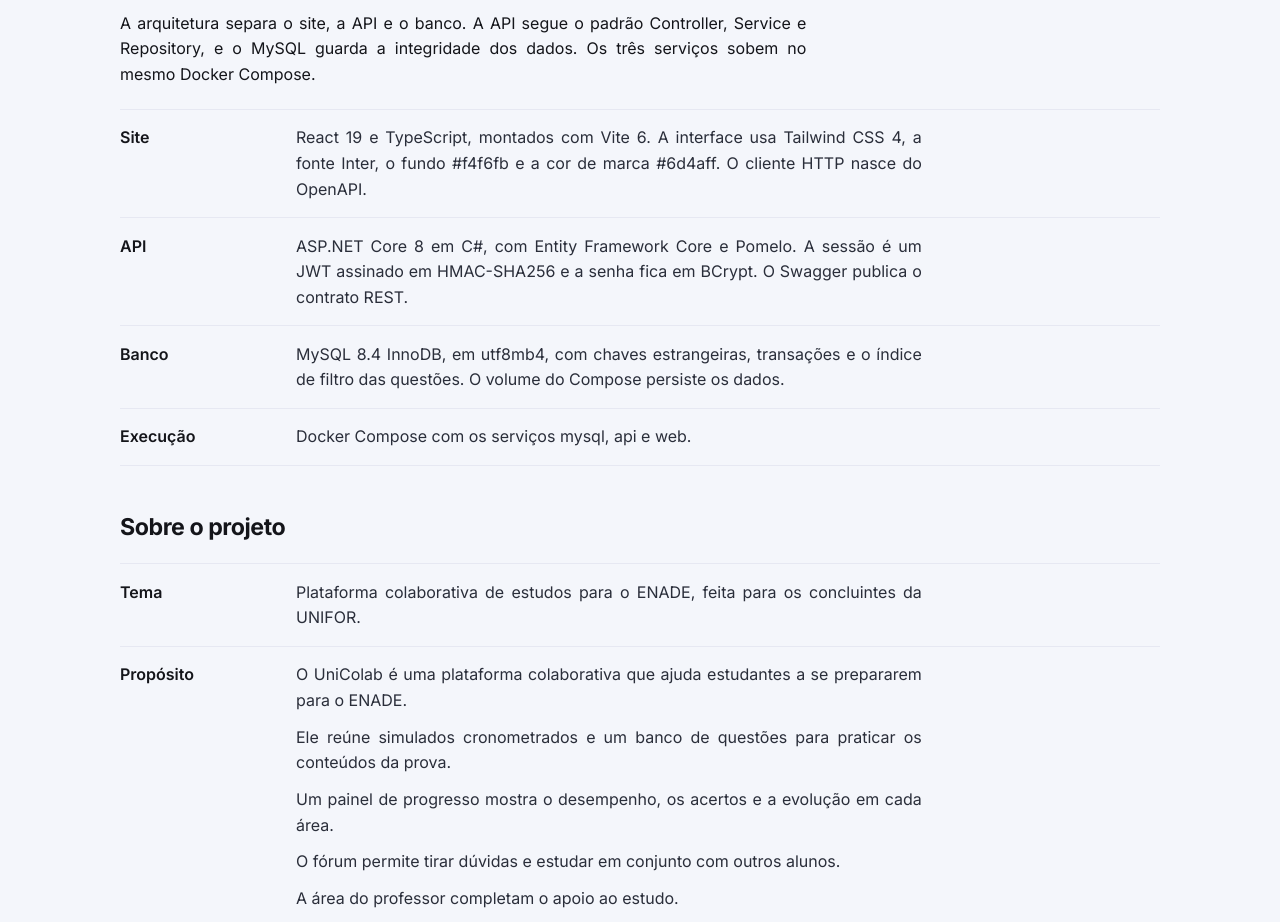
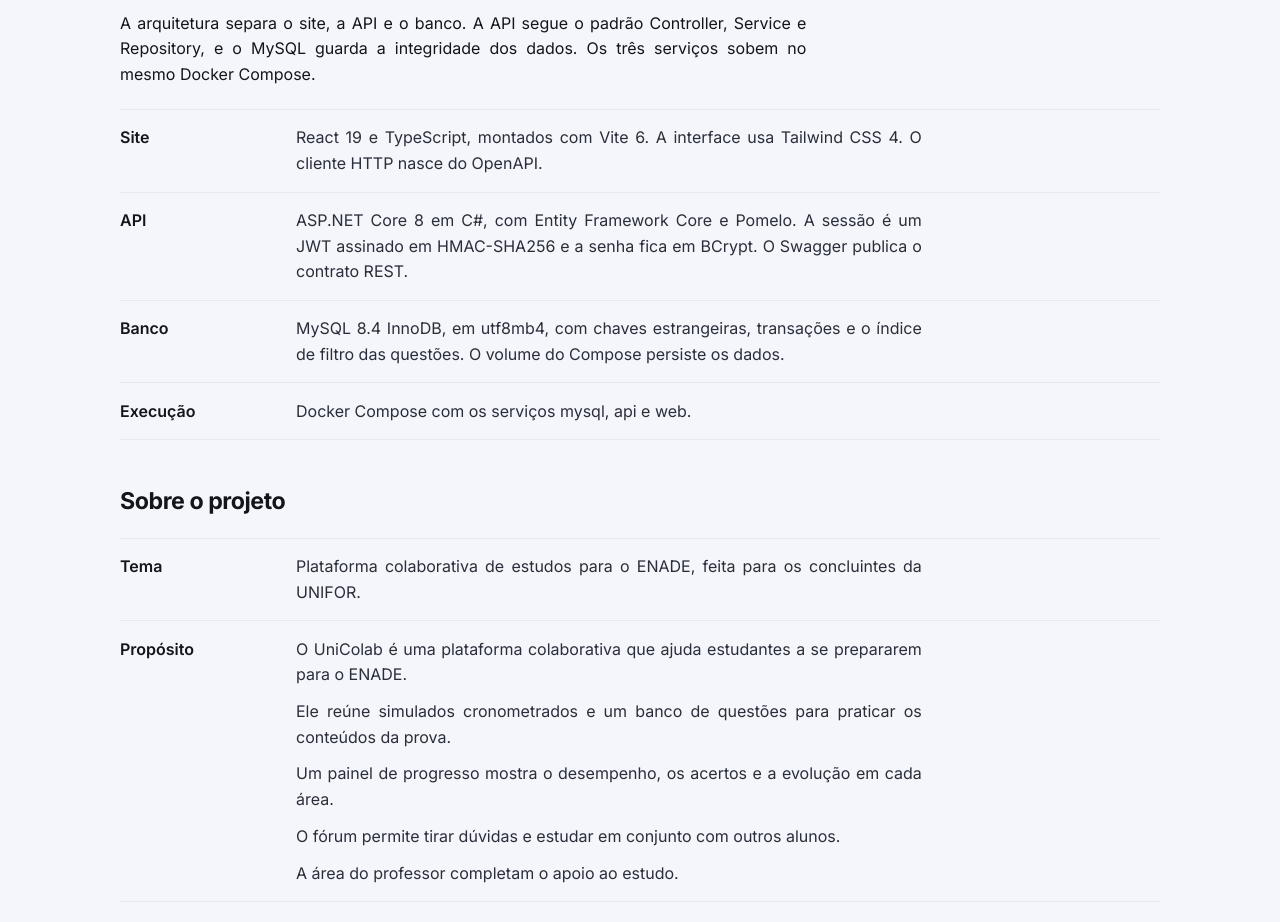
Before and after one commit to FranciscoPaz25/portfolio-coletivo, a React (Vite) app: page /equipe-05 in a window 1280 px wide. Shown: the part 1026-1948 px from the top of the page. Built offline with nearby package versions, Linux system fonts and the light colour scheme.

Commit message:
fix: remove fonte e cores da descricao do site

```diff
--- a/src/teams/equipe-05/index.jsx
+++ b/src/teams/equipe-05/index.jsx
@@ -37,7 +37,7 @@ const PROJECT = {
 const STACK = [
   {
     label: 'Site',
-    text: 'React 19 e TypeScript, montados com Vite 6. A interface usa Tailwind CSS 4, a fonte Inter, o fundo #f4f6fb e a cor de marca #6d4aff. O cliente HTTP nasce do OpenAPI.',
+    text: 'React 19 e TypeScript, montados com Vite 6. A interface usa Tailwind CSS 4. O cliente HTTP nasce do OpenAPI.',
   },
   {
     label: 'API',
```
